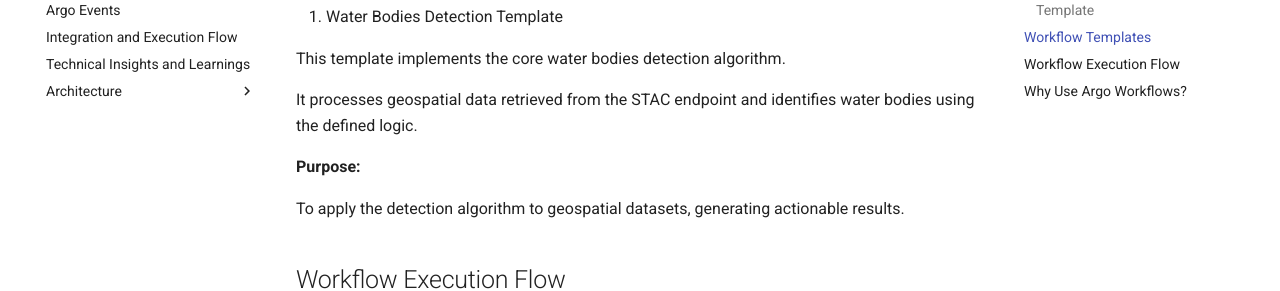
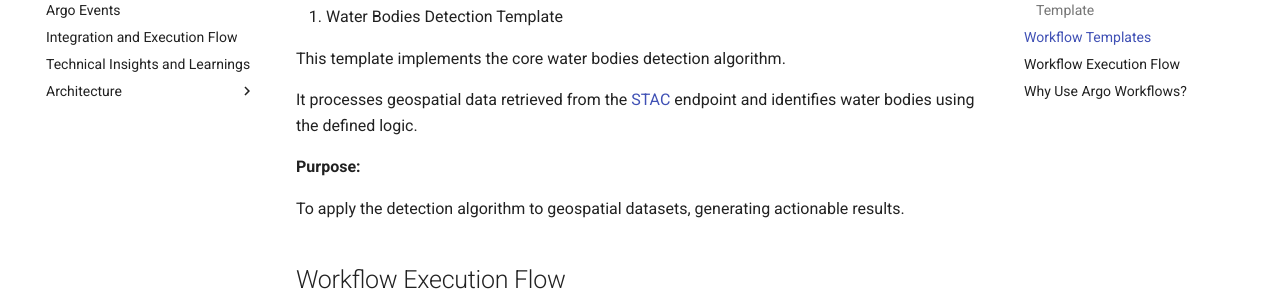
Before and after one commit to eoap/event-driven-with-argo, an MkDocs documentation site: the page built from docs/argo-workflows.md, in a window 1280 px wide and 900 px high, scrolled down 990 px. Shown: the part 170-461 px from the top of the window. Built offline with MkDocs 1.6.1 and Material for MkDocs 9.7.7, drawn with Linux system fonts in a browser that asks for light colours; part of the change alters nothing that is shown.

```diff
--- a/docs/argo-workflows.md
+++ b/docs/argo-workflows.md
@@ -36,7 +36,7 @@ To process general data preparation tasks or execute modular components of the d
 
 This template implements the core water bodies detection algorithm.
 
-It processes geospatial data retrieved from the STAC endpoint and identifies water bodies using the defined logic.
+It processes geospatial data retrieved from the [STAC](https://stacspec.org/en) endpoint and identifies water bodies using the defined logic.
 
 **Purpose:**
 
```
